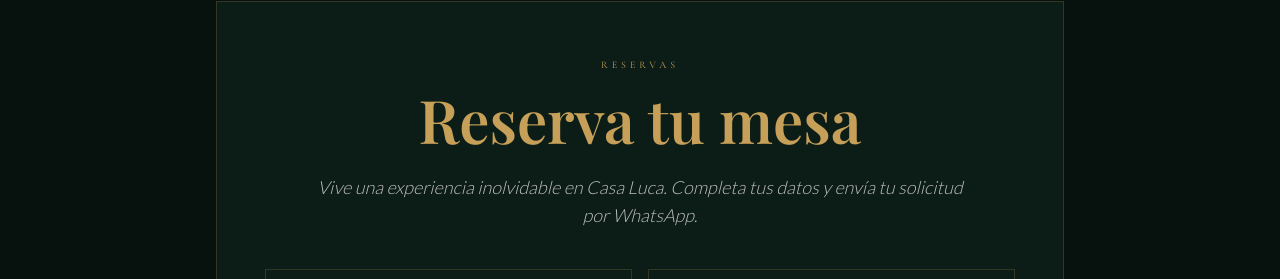
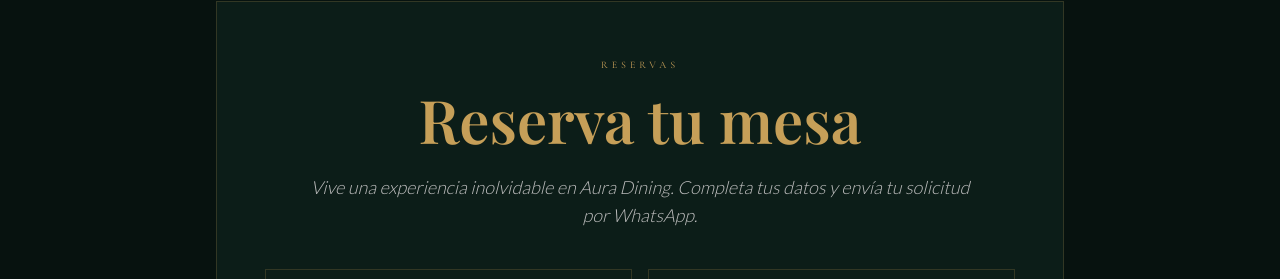
Before and after one commit to Angelito022002/Restaurante-Demo, a Next.js app: page / in a window 1280 px wide. Shown: the part 4564-4843 px from the top of the page. Built offline with nearby package versions, Linux system fonts and the light colour scheme.

Commit message:
Update ReservationSection.tsx

```diff
--- a/src/components/restaurant/ReservationSection.tsx
+++ b/src/components/restaurant/ReservationSection.tsx
@@ -48,7 +48,7 @@ Teléfono: ${phone}`;
           </h2>
 
           <p className="text-muted italic text-lg max-w-2xl mx-auto mb-10">
-            Vive una experiencia inolvidable en Casa Luca. Completa tus datos y envía tu solicitud por WhatsApp.
+            Vive una experiencia inolvidable en Aura Dining. Completa tus datos y envía tu solicitud por WhatsApp.
           </p>
 
           <div className="grid grid-cols-1 md:grid-cols-2 gap-4 text-left">
```
